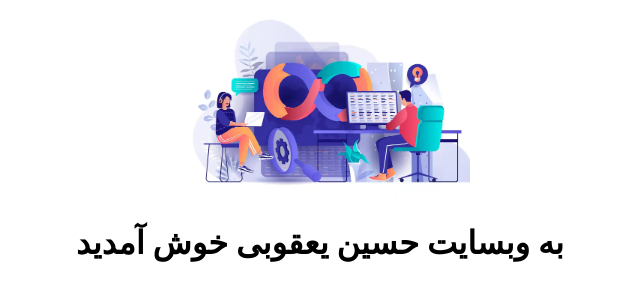
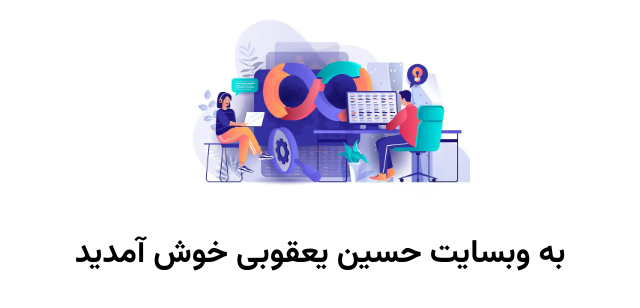
Before and after one commit to hossein-hs/hossein-hs.github.io, a plain HTML site: page index.html in a window 1280 px wide. Shown: the whole page, without its empty margins (320-960 px from the left). Drawn offline with Linux system fonts and the light colour scheme.

Commit message:
add font

```diff
--- a/index.html
+++ b/index.html
@@ -1,16 +1,23 @@
 <!DOCTYPE html>
 <html lang="en">
+
 <head>
     <meta charset="UTF-8">
     <meta name="viewport" content="width=device-width, initial-scale=1.0">
     <title>حسین یعقوبی</title>
+    <link rel="preconnect" href="https://fonts.googleapis.com">
+    <link rel="preconnect" href="https://fonts.gstatic.com" crossorigin>
+    <link href="https://fonts.googleapis.com/css2?family=Vazirmatn:wght@100..900&display=swap" rel="stylesheet">
     <link rel="stylesheet" href="style.css">
+
 </head>
+
 <body>
     <div class="main">
-        <img src="img/hs.webp" width="300"  alt="حسین یعقوبی">
+        <img src="img/hs.webp" width="300" alt="حسین یعقوبی">
         <h1>به وبسایت حسین یعقوبی خوش آمدید</h1>
     </div>
 
 </body>
+
 </html>
--- a/style.css
+++ b/style.css
@@ -1,4 +1,9 @@
+body{
+    font-family: "Vazirmatn", sans-serif;
+}
+
 .main{
+
     margin: auto;
     text-align: center;
 }
```
